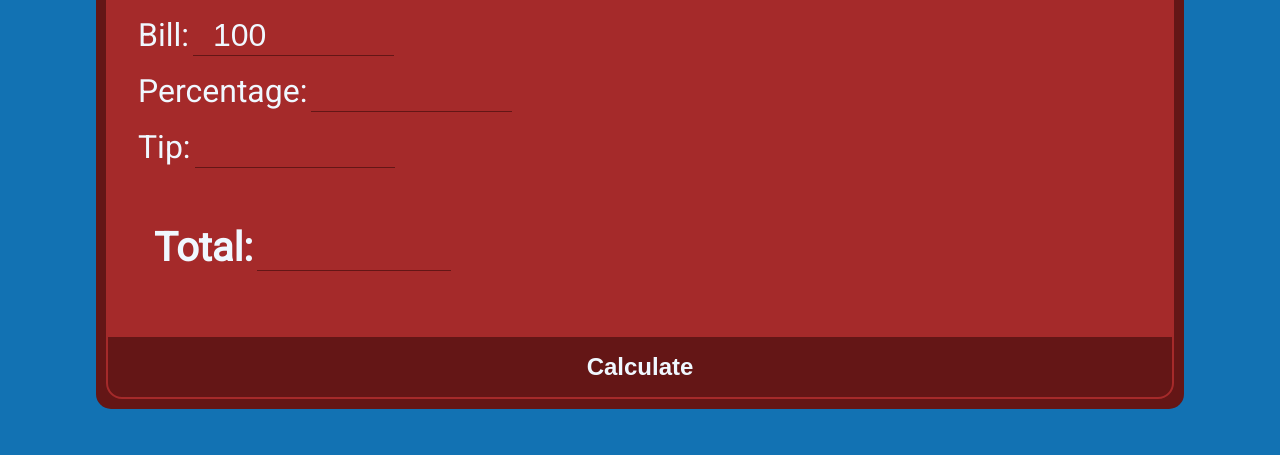
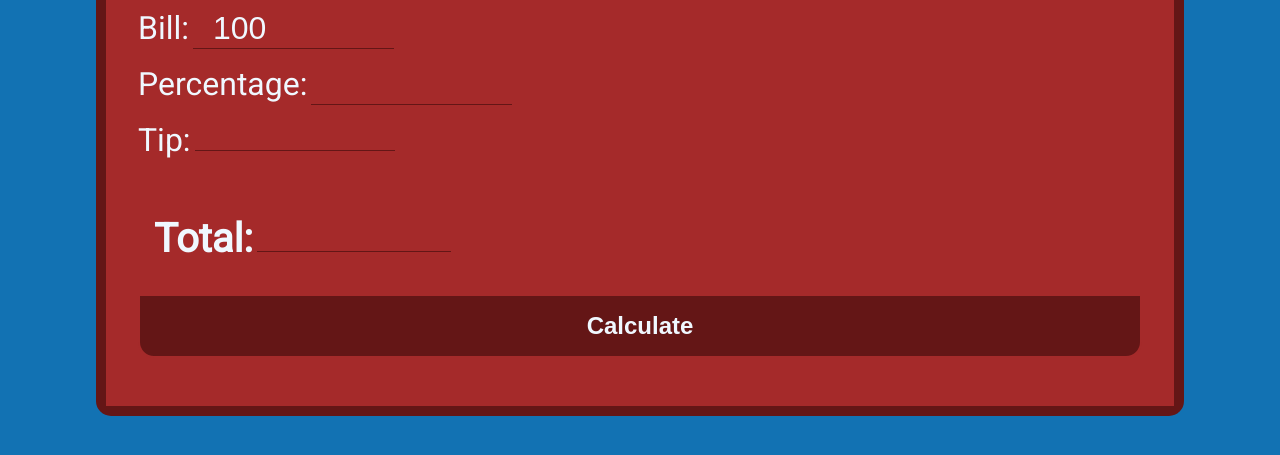
Before and after one commit to fstipo/Discount-Calculator, a plain HTML site: page index.html in a window 1280 px wide. Shown: the part 237-692 px from the top of the page. Drawn offline with Linux system fonts and the light colour scheme.

Commit message:
app.js working

```diff
--- a/app.js
+++ b/app.js
@@ -2,9 +2,11 @@
 const selectBill = document.querySelector('#bill');
 const selectPercentage = document.querySelector('#percentage');
 const outputTip = document.querySelector('#tip');
+const total = document.getElementById('total');
 
 
-const bill = selectBill.value;
+let bill = selectBill.value;
+bill = Number(bill);
 const percentage = selectPercentage.value;
 // console.log(outputTip);
 
@@ -16,5 +18,6 @@ const btn = document.querySelector('.btn');
 const calcTip = (bill, percentage) => bill * percentage / 100;
 tip = calcTip(bill, percentage);
 btn.addEventListener('click', () => {
-
+    outputTip.innerHTML = tip;
+    total.innerHTML = `${tip + bill}`;
 })
--- a/index.html
+++ b/index.html
@@ -32,15 +32,15 @@
                 <div>
                     <label for="tip">Tip:</label>
 
-                    <input type="number" id="tip" readonly>
+                    <p type="number" id="tip"></p>
                 </div>
 
                 <div class="output">
                     <label for="total">Total:</label>
-                    <input type="number" id="total" readonly>
+                    <p type="number" id="total"></p>
                 </div>
+                <button type="button" class="btn">Calculate</button>
             </form>
-            <button type="button" class="btn">Calculate</button>
         </div>
     </div>
     <script src="app.js"></script>
--- a/style.css
+++ b/style.css
@@ -110,3 +110,11 @@ input[type=number] {
     font-size: 2.5rem;
     font-weight: 900;
 }
+
+p {
+    display: inline-block;
+    font-size: 2rem;
+    border-bottom: 1px solid rgb(100, 22, 22);
+    width: 20%;
+    padding-left: 10px;
+}
```
